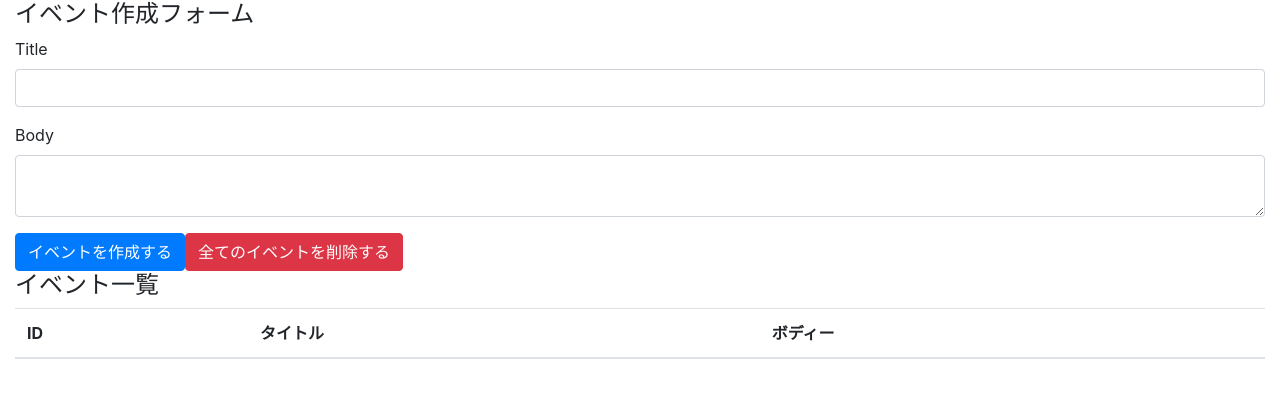
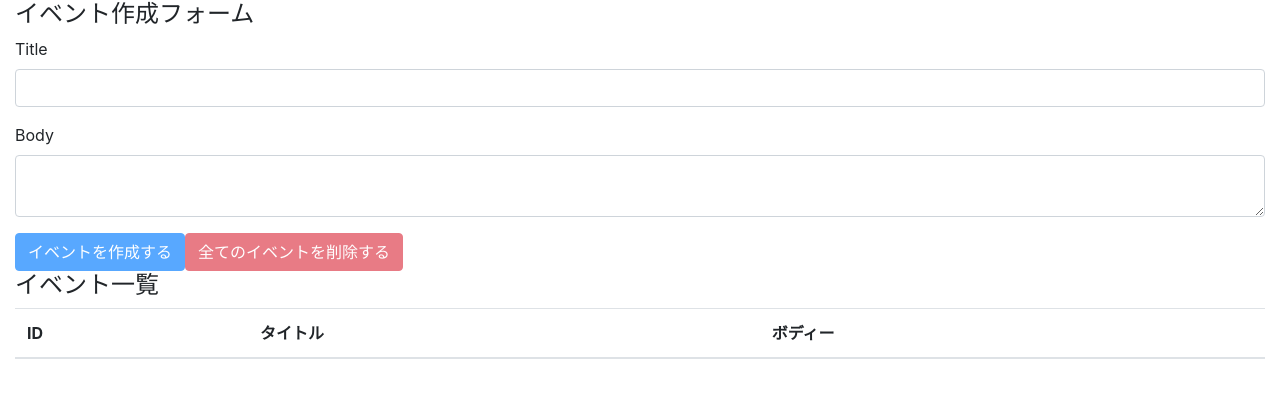
Before and after one commit to macotonacamura/react-hooks-101, a React (Create React App) app: page / in a window 1280 px wide. Shown: the top 398 px of the page. Built offline with nearby package versions, Linux system fonts and the light colour scheme.

Commit message:
implement all events deletion feature

```diff
--- a/src/components/App.js
+++ b/src/components/App.js
@@ -15,9 +15,17 @@
 			title,
 			body
 		})
-	setTitle('') //dispatchを呼んだら空にする
-	setBody('') //dispatchを呼んだら空にする
+		setTitle('') //dispatchを呼んだら空にする
+		setBody('') //dispatchを呼んだら空にする
 	}
+
+	const deleteAllEvents = e => {
+		e.preventDefault()
+		const result = window.confirm('全てのインベントを本当に削除しても良いですか？')
+		if (result)	dispatch({ type: 'DELETE_ALL_EVENTS' }) //resultがtrueの場合にdispatchを実行
+	}
+
+	const unCreatable = title === '' || body === '' //disabled={unCreatable}でtrue false判定をしてボタンが有効かどうか判断。空の時は押せない
 
 
   return (
@@ -33,8 +41,8 @@
     			<label htmlFor="formEventBody">Body</label>
     			<textarea className="form-control" id="formEventBody" value={body} onChange={e => setBody(e.target.value)} />
     		</div>
-    	<button className="btn btn-primary" onClick={addEvent}>イベントを作成する</button>
-    	<button className="btn btn-danger">全てのイベントを削除する</button>
+    	<button className="btn btn-primary" onClick={addEvent} disabled={unCreatable}>イベントを作成する</button>
+    	<button className="btn btn-danger" onClick={deleteAllEvents} disabled={state.length === 0 }>全てのイベントを削除する</button>
     	</form>
 
     	<h4>イベント一覧</h4>
--- a/src/components/Event.js
+++ b/src/components/Event.js
@@ -3,7 +3,8 @@
 const Event = ({ dispatch, event }) => {
 	const id = event.id
 		const handleClickDeleteButton = () => {
-			dispatch({type: 'DELETE_EVENT', id })
+			const result = window.confirm(`イベント(id=${id})を本当に削除しても良いですか?`)
+			if (result) dispatch({type: 'DELETE_EVENT', id })
 		}
 
 		return(
--- a/src/reducers/index.js
+++ b/src/reducers/index.js
@@ -51,7 +51,7 @@
 			return [...state, {id, ...event}] // [...stateで今あるstateを展開、{要素を追加}]
 		case 'DELETE_EVENT':
 			return state.filter(event => event.id !== action.id) //削除ボタンで選択された項目以外のものを抽出したい
-		case 'DELETE_ALL_EVENT':
+		case 'DELETE_ALL_EVENTS':
 			return []
 		default:
 			return state
```
